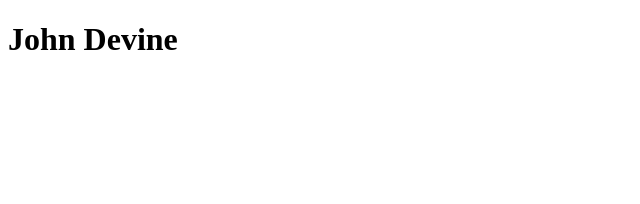
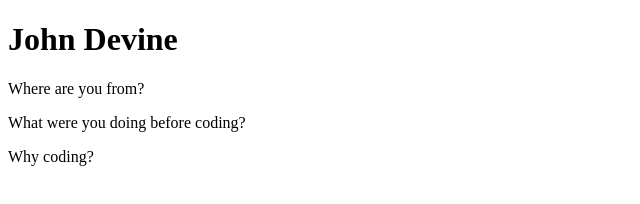
Before and after one commit to JohnWDevine85/git-skills, a plain HTML site: page index.html in a window 1280 px wide. Shown: the whole page, without its empty margins (0-640 px from the left). Drawn offline with Linux system fonts and the light colour scheme.

Commit message:
added three questions

```diff
--- a/index.html
+++ b/index.html
@@ -1,3 +1,6 @@
 <!doctype html>
 <html>
 <h1>John Devine</h1>
+<p>Where are you from?</p>
+<p>What were you doing before coding?</p>
+<p>Why coding?</p>
```
